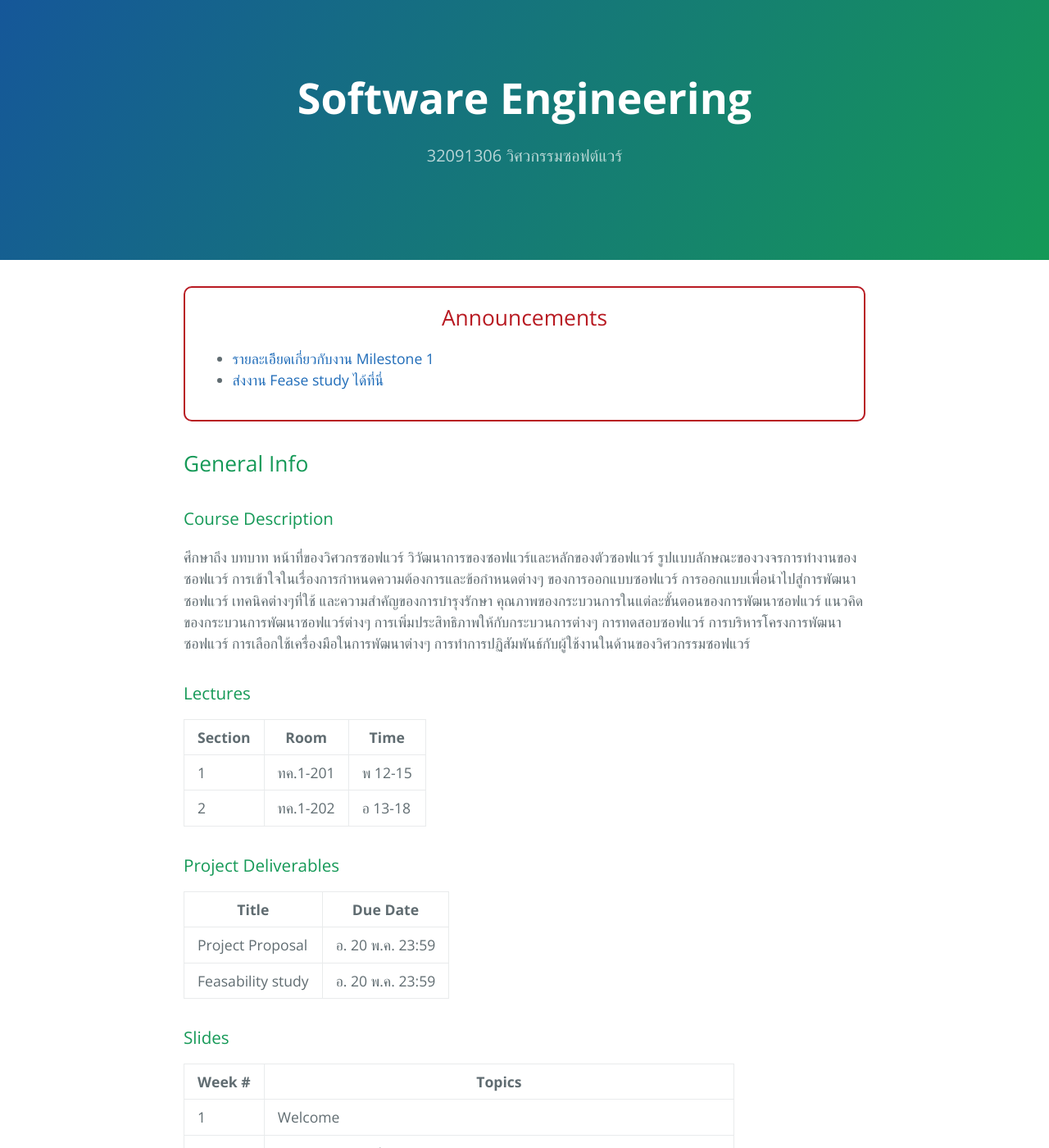
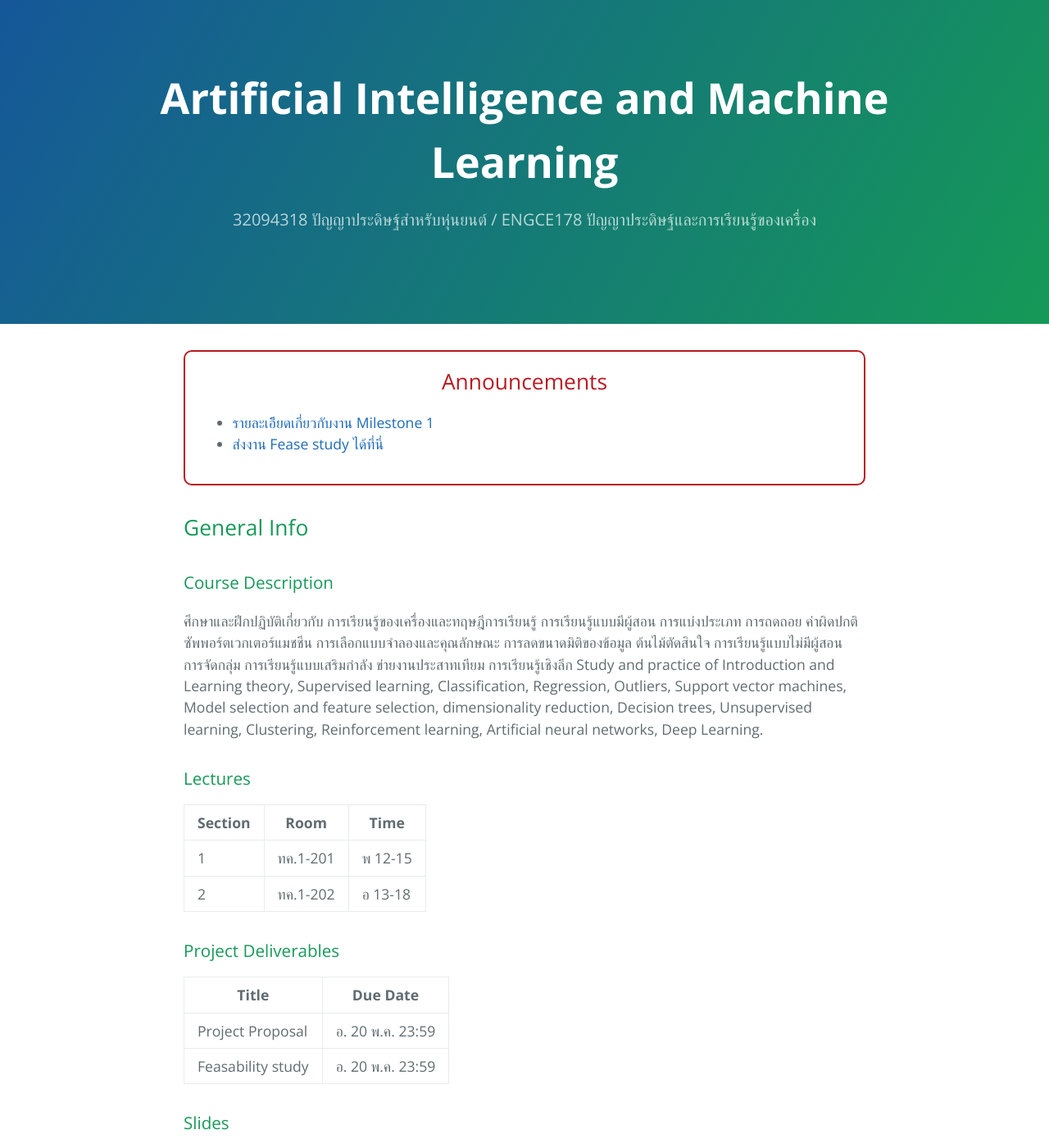
Before and after one commit to pratch/ml_course, a Jekyll site: the page built from index.md, in a window 1280 px wide and 1400 px high. Shown: the whole window at 82% size. Built offline with Jekyll 4.4.1, drawn with Linux system fonts in a browser that asks for light colours.

Commit message:
Update index.md

```diff
--- a/index.md
+++ b/index.md
@@ -1,6 +1,6 @@
 ---
-title: Software Engineering
-description: 32091306 วิศวกรรมซอฟต์แวร์
+title: Artificial Intelligence and Machine Learning
+description: 32094318 ปัญญาประดิษฐ์สำหรับหุ่นยนต์	/ ENGCE178 ปัญญาประดิษฐ์และการเรียนรู้ของเครื่อง
 layout: default
 ---
 {% comment %}
@@ -19,7 +19,8 @@ layout: default
 
 ### Course Description
 
-ศึกษาถึง บทบาท หน้าที่ของวิศวกรซอฟแวร์ วิวัฒนาการของซอฟแวร์และหลักของตัวซอฟแวร์ รูปแบบลักษณะของวงจรการทำงานของซอฟแวร์ การเข้าใจในเรื่องการกำหนดความต้องการและข้อกำหนดต่างๆ ของการออกแบบซอฟแวร์ การออกแบบเพื่อนำไปสู่การพัฒนาซอฟแวร์ เทคนิคต่างๆที่ใช้ และความสำคัญของการบำรุงรักษา คุณภาพของกระบวนการในแต่ละขั้นตอนของการพัฒนาซอฟแวร์ แนวคิดของกระบวนการพัฒนาซอฟแวร์ต่างๆ การเพิ่มประสิทธิภาพให้กับกระบวนการต่างๆ การทดสอบซอฟแวร์ การบริหารโครงการพัฒนาซอฟแวร์ การเลือกใช้เครื่องมือในการพัฒนาต่างๆ การทำการปฏิสัมพันธ์กับผู้ใช้งานในด้านของวิศวกรรมซอฟแวร์
+ศึกษาและฝึกปฏิบัติเกี่ยวกับ การเรียนรู้ของเครื่องและทฤษฎีการเรียนรู้ การเรียนรู้แบบมีผู้สอน  การแบ่งประเภท  การถดถอย ค่าผิดปกติ ซัพพอร์ตเวกเตอร์แมชชีน การเลือกแบบจำลองและคุณลักษณะ การลดขนาดมิติของข้อมูล ต้นไม้ตัดสินใจ การเรียนรู้แบบไม่มีผู้สอน การจัดกลุ่ม การเรียนรู้แบบเสริมกำลัง ข่ายงานประสาทเทียม การเรียนรู้เชิงลึก
+Study and practice of Introduction and Learning theory, Supervised learning, Classification, Regression, Outliers, Support vector machines, Model selection and feature selection, dimensionality reduction, Decision trees, Unsupervised learning, Clustering, Reinforcement learning, Artificial neural networks, Deep Learning.
 
 ### Lectures
 
```
